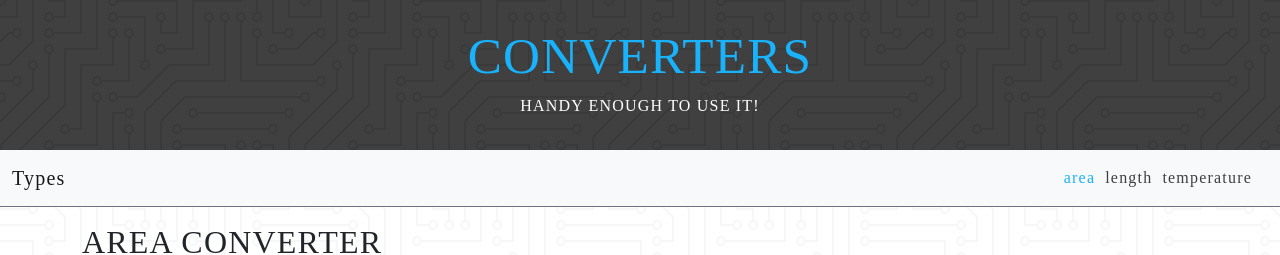
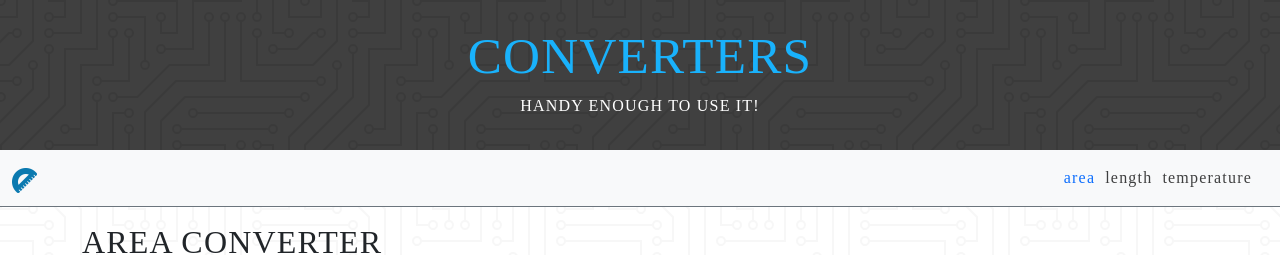
Before and after one commit to mhevyk/react-converters, a React (Create React App) app: page /area in a window 1280 px wide. Shown: the top 255 px of the page. Built offline with nearby package versions, Linux system fonts and the light colour scheme; a web font is replaced by a local one.

Commit message:
Added possibility to close sidebar when link is clicked

```diff
--- a/src/components/ConverterTypesNavbar/index.tsx
+++ b/src/components/ConverterTypesNavbar/index.tsx
@@ -1,13 +1,22 @@
 import { Nav } from 'react-bootstrap';
 import { NavLink } from 'react-router-dom';
 
-function ConverterTypesNav() {
+interface ConverterTypesNavProps {
+  onLinkClick: () => void;
+}
+
+function ConverterTypesNav({ onLinkClick }: ConverterTypesNavProps) {
   const converterTypes: string[] = ['area', 'length', 'temperature'];
 
   return (
     <Nav className="justify-content-end flex-grow-1 pe-3">
       {converterTypes.map((type) => (
-        <NavLink key={type} to={`/${type}`} className="nav__link">
+        <NavLink
+          key={type}
+          to={`/${type}`}
+          className="nav__link"
+          onClick={onLinkClick}
+        >
           {type}
         </NavLink>
       ))}
--- a/src/components/Menu/Menu.css
+++ b/src/components/Menu/Menu.css
@@ -1,3 +1,7 @@
+.navbar-brand .logo {
+    width: 25px;
+}
+
 .navbar-nav .nav__link {
     color: var(--transparent-dark-color);
     text-decoration: none;
@@ -7,10 +11,10 @@
     margin-right: 10px;
 }
 
-.offcanvas-backdrop + .offcanvas .nav__link:not(:last-child) {
+.offcanvas-backdrop+.offcanvas .nav__link:not(:last-child) {
     margin-bottom: 10px;
 }
 
 .navbar-nav .nav__link.active {
-    color: rgb(var(--bs-primary-rgb));
+    color: var(--bs-primary);
 }
--- a/src/components/Menu/index.tsx
+++ b/src/components/Menu/index.tsx
@@ -2,35 +2,50 @@ import './Menu.css';
 import { Navbar, Container, Offcanvas } from 'react-bootstrap';
 import ConverterTypesNavbar from '../ConverterTypesNavbar';
 import { Link } from 'react-router-dom';
+import { useState } from 'react';
 
 function Menu() {
+  const [isSidebarOpen, setIsSidebarOpen] = useState<boolean>(false);
+
   const expand: string = 'md';
   const offCanvasNavbarClassName: string = `offcanvasNavbar-expand-${expand}`;
   const offCanvasNavbarLabelClassName: string = `offcanvasNavbarLabel-expand-${expand}`;
 
+  const toggleSidebar = () => {
+    setIsSidebarOpen(!isSidebarOpen);
+  };
+
+  const hideSidebar = () => {
+    setIsSidebarOpen(false);
+  };
+
   return (
     <Navbar
       bg="light"
+      expanded={isSidebarOpen}
       expand={expand}
       className="mb-3 border-bottom border-secondary"
     >
       <Container fluid>
         <Navbar.Brand as={Link} to="/">
-          Types
+          <img src="assets/logo.png" alt="logo" className="logo" />
         </Navbar.Brand>
-        <Navbar.Toggle aria-controls={offCanvasNavbarClassName} />
+        <Navbar.Toggle
+          aria-controls={offCanvasNavbarClassName}
+          onClick={toggleSidebar}
+        />
         <Navbar.Offcanvas
           id={offCanvasNavbarClassName}
           aria-labelledby={offCanvasNavbarLabelClassName}
           placement="end"
         >
-          <Offcanvas.Header closeButton>
+          <Offcanvas.Header closeButton onHide={hideSidebar}>
             <Offcanvas.Title id={offCanvasNavbarLabelClassName}>
               Converters
             </Offcanvas.Title>
           </Offcanvas.Header>
           <Offcanvas.Body>
-            <ConverterTypesNavbar />
+            <ConverterTypesNavbar onLinkClick={hideSidebar} />
           </Offcanvas.Body>
         </Navbar.Offcanvas>
       </Container>
```
